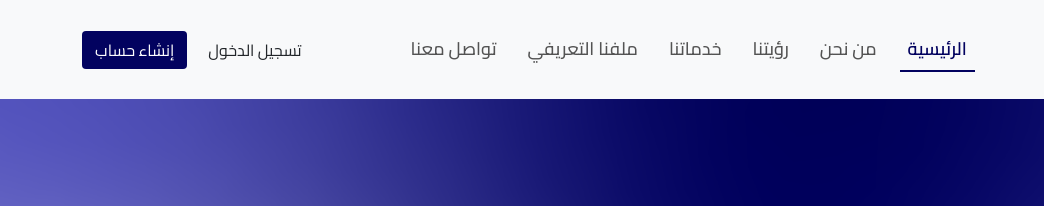
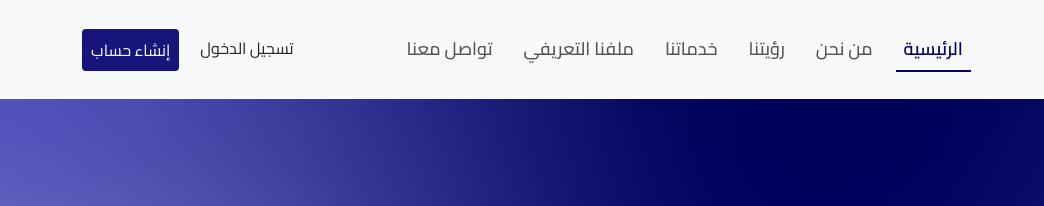
Before and after one commit to ahfadaly/URPASS, a plain HTML site: page index.html in a window 1280 px wide. Shown: the top 206 px of the page, 0-1044 px from the left. Drawn offline with nearby package versions, Linux system fonts and the light colour scheme; a web font is replaced by a local one.

```diff
--- a/css/main.css
+++ b/css/main.css
@@ -34,7 +34,6 @@ textarea:focus {
 }
 .header .list li a {
   color: #535353;
-  font-family: Cairo;
   font-size: 18px;
   font-weight: 500;
 }
@@ -48,7 +47,7 @@ textarea:focus {
   display: inline-block;
 }
 .header .login a:last-child {
-  background-color: var(--main-color);
+  background-color: #15157b;
   color: #fff;
 }
 .header .navbar-toggler,
@@ -73,13 +72,15 @@ textarea:focus {
 /* start main-section ---- */
 .main-section {
   background-image: url(../images/bg-main-section.png);
-  height: 650px;
+  height: 700px;
   width: 100%;
   background-size: cover;
   background-position: center;
   background-repeat: no-repeat;
   color: #fff;
   position: relative;
+  display: flex;
+  align-items: center;
 }
 .main-section .title h1 {
   font-size: 70px;
@@ -147,7 +148,7 @@ textarea:focus {
 /* start home-orders ------ */
 .home-orders {
   background-image: url(../images/bg-main-section.png);
-  height: 500px;
+  height: 700px;
   width: 100%;
   background-size: cover;
   background-position: center;
@@ -160,6 +161,7 @@ textarea:focus {
 .home-orders .desc h3 {
   font-weight: 700;
   font-size: 40px;
+  font-family: myfont;
 }
 .home-orders .desc ul li {
   margin-bottom: 10px;
--- a/index.html
+++ b/index.html
@@ -52,7 +52,7 @@
                   </ul>
                   <div class="d-flex justify-content-center gap-2 login">
                     <a href="#" class="btn">تسجيل الدخول</a>
-                    <a href="#" class="btn sign">إنشاء حساب</a>
+                    <a href="#" class="btn sign p-2">إنشاء حساب</a>
                   </div>
                 </div>
               </div>
```
